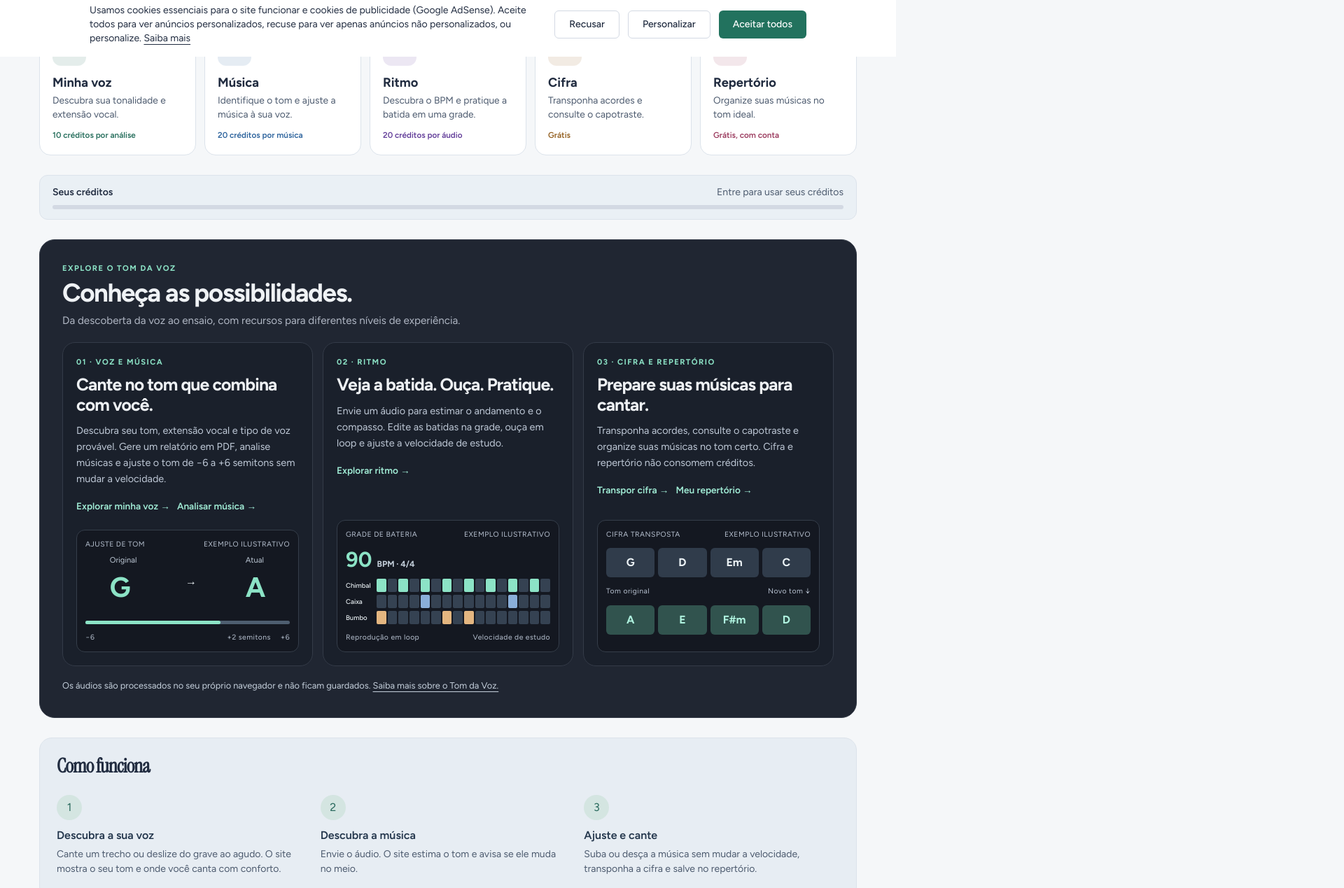
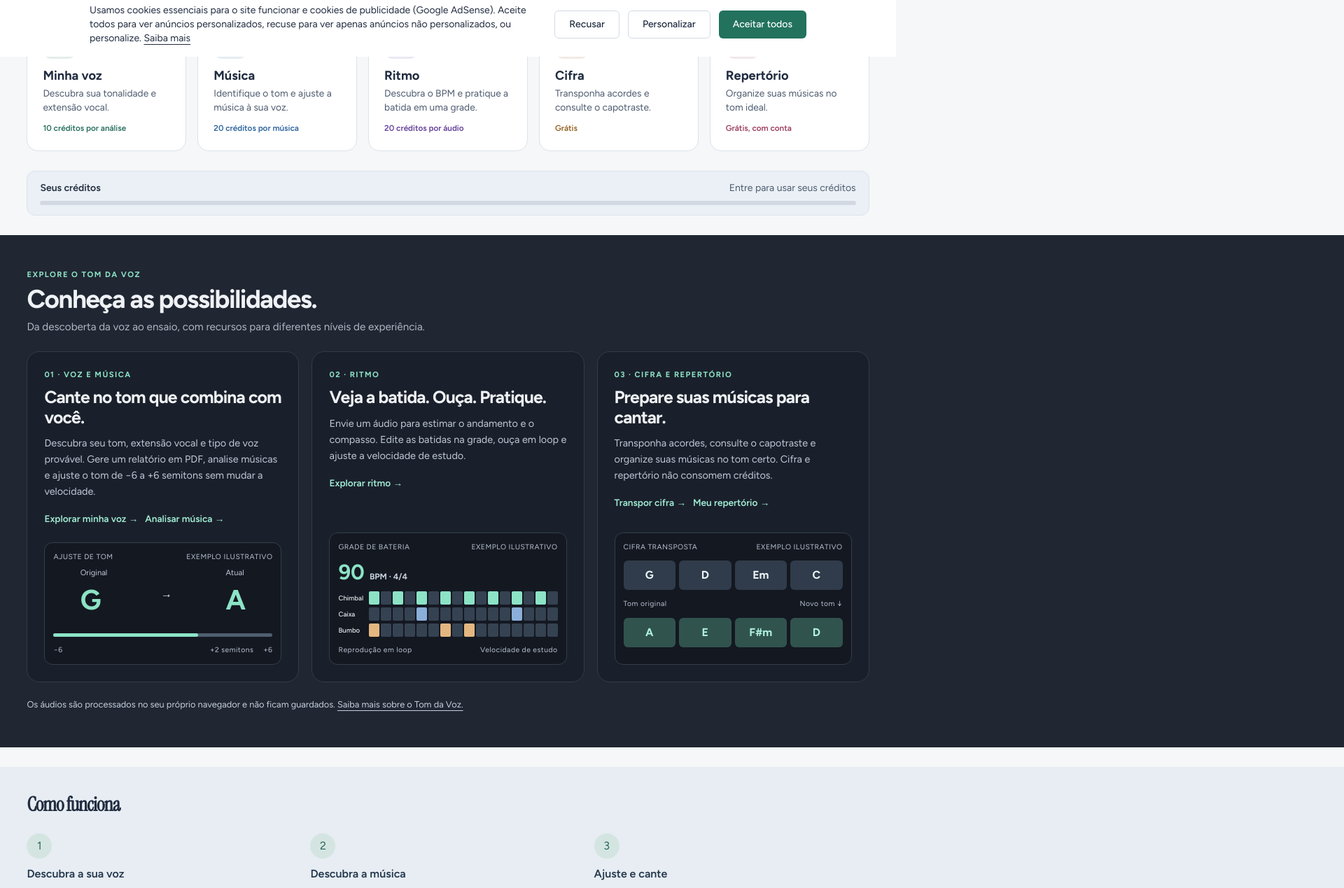
Before and after one commit to nvcpin/tomdavoz, a plain HTML site: page index.html in a window 1280 px wide. Shown: the part 719-1988 px from the top of the page at 70% size, 1920 px wide, since content can reach past the window. Drawn offline with nearby package versions, Linux system fonts and the light colour scheme.

Commit message:
Expand desktop layout and full-width sections (CSS only)

```diff
--- a/index.html
+++ b/index.html
@@ -327,6 +327,28 @@ body[data-view=home] #tools .tool .cost{margin-top:auto}
  body[data-view=home] #tools .tool:nth-child(5){grid-column:2/span 2!important}
 }
 </style>
+<style>
+/* Wider desktop canvas and full-bleed section backgrounds. */
+@media(min-width:640px){
+ header>div{max-width:1600px!important;padding-inline:clamp(24px,3vw,48px)}
+ body[data-view=home] main{max-width:1600px!important;padding-inline:clamp(24px,3vw,48px);padding-top:0}
+ body:not([data-view=home]) main{max-width:1600px!important;padding-inline:clamp(24px,3vw,48px)}
+ body[data-view=home] .pv-hero,body[data-view=home] .pv-showcase{position:relative;isolation:isolate;border:0;border-radius:0}
+ body[data-view=home] .pv-hero::before,body[data-view=home] .pv-showcase::before{content:"";position:absolute;inset:0 -100vmax;z-index:-1;background:inherit;pointer-events:none;clip-path:inset(0)}
+ body[data-view=home]{overflow-x:clip}
+ body[data-view=home] .pv-hero{padding:clamp(36px,5vw,72px) 0}
+ body[data-view=home] .pv-showcase{padding:clamp(24px,4vw,48px) 0}
+ body[data-view=home] section[aria-labelledby="h-como"]{position:relative;isolation:isolate;border:0;border-radius:0;padding:clamp(24px,3vw,40px) 0}
+ body[data-view=home] section[aria-labelledby="h-como"]::before{content:"";position:absolute;inset:0 -100vmax;background:#e7edf3;z-index:-1;pointer-events:none}
+}
+@media(min-width:1200px){
+ body[data-view=home] .pv-hero{grid-template-columns:minmax(0,1fr) minmax(0,.85fr);gap:clamp(40px,6vw,96px)}
+ body[data-view=home] #tools{gap:16px}
+ body[data-view=home] #tools .tool{padding:22px;min-height:184px}
+ body[data-view=home] .pv-showcase{gap:18px}
+ body[data-view=home] .pv-feature{padding:24px}
+}
+</style>
 </head>
 <body class="bg-background text-foreground font-sans antialiased" data-view="home">
 
```
